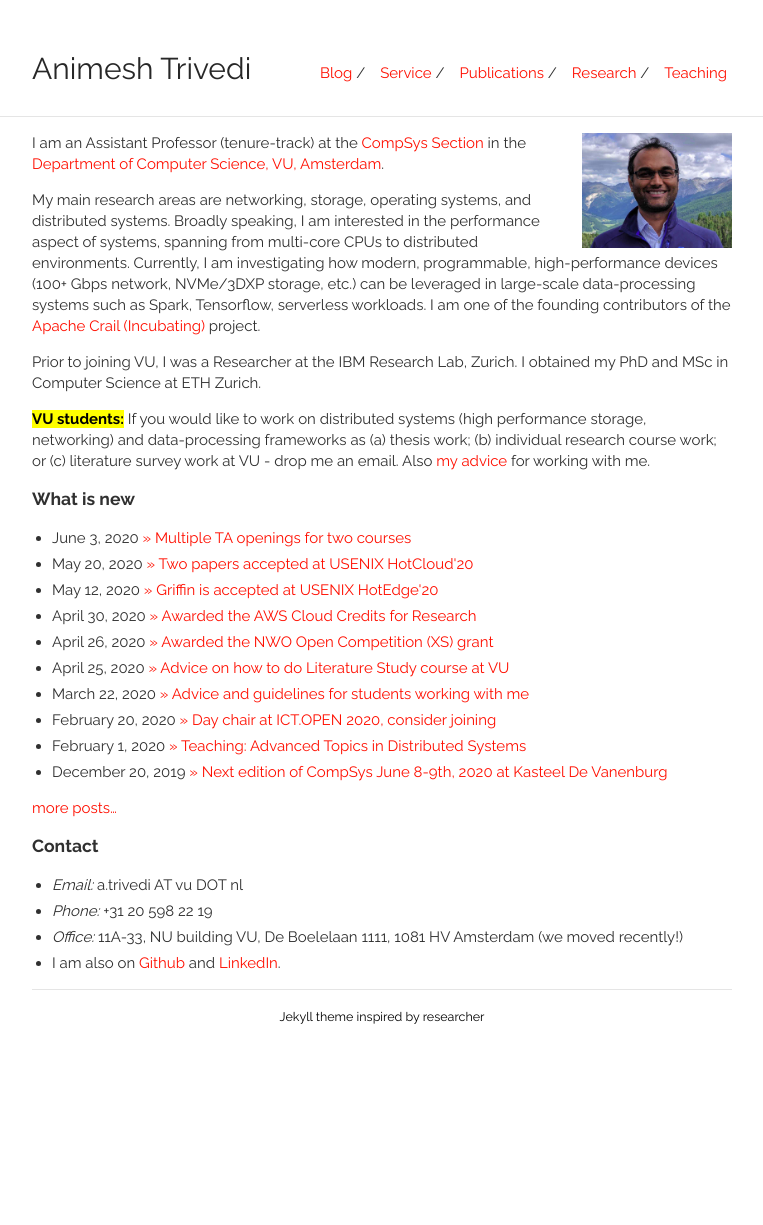
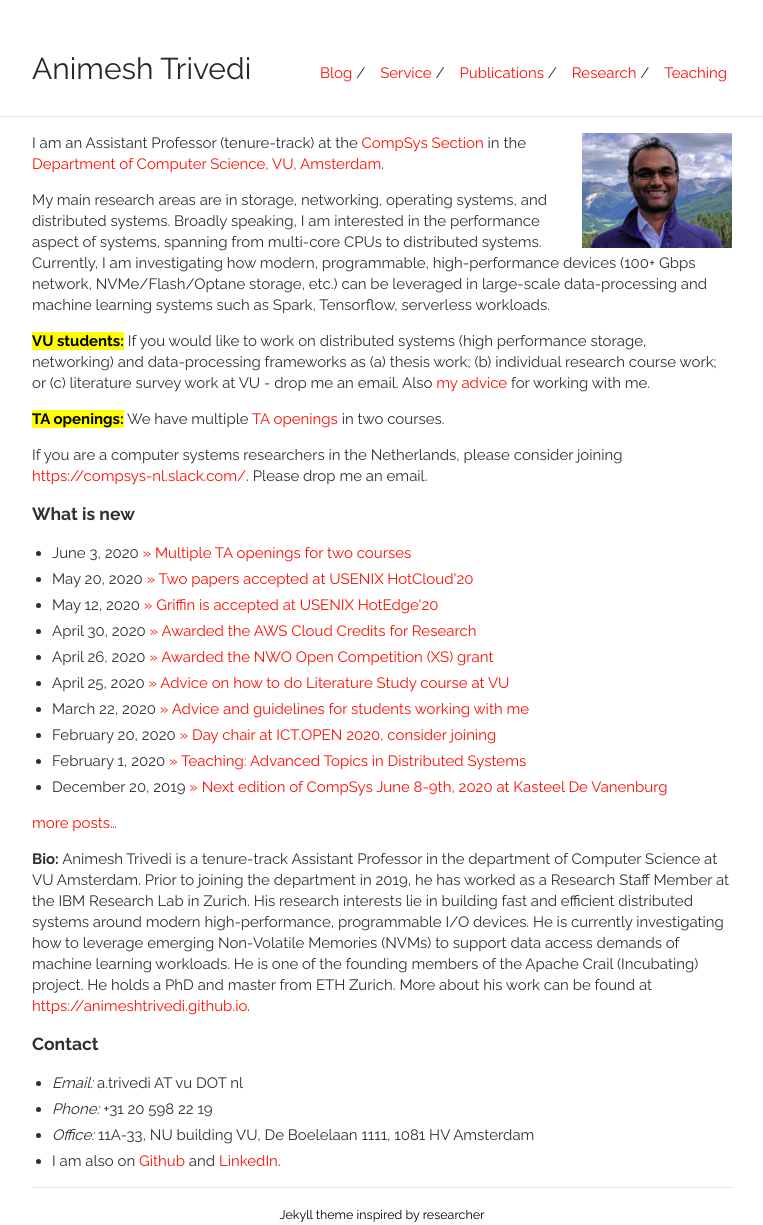
Before and after one commit to animeshtrivedi/animeshtrivedi.github.io, a Jekyll site: the page built from index.md, in a window 1280 px wide. Shown: the whole page, without its empty margins (258-1021 px from the left). Built offline with Jekyll 4.4.1, drawn with Linux system fonts in a browser that asks for light colours; before the commit the page ends 1027 px from its top, so only the background shows below that.

Commit message:
clean up and TA opening
Signed-off-by: Animesh Trivedi <atrivedi@apache.org>

```diff
--- a/index.md
+++ b/index.md
@@ -10,12 +10,19 @@ style="float:right;width:25%;max-width:150px;margin-left:15px;"/></a>
 
 I am an Assistant Professor (tenure-track) at the [CompSys Section](https://www.vucompsys.net/) in the [Department of Computer Science, VU, Amsterdam](https://www.cs.vu.nl/en/index.aspx).
 
-My main research areas are networking, storage, operating systems, and distributed systems. Broadly speaking, I am interested in the performance aspect of systems, spanning from multi-core CPUs to distributed environments. Currently, I am investigating how modern, programmable, high-performance devices (100+ Gbps network, NVMe/3DXP storage, etc.) can be leveraged in large-scale data-processing systems such as Spark, Tensorflow, serverless workloads. I am one of the founding contributors of the [Apache Crail (Incubating)](https://crail.incubator.apache.org/) project.
+My main research areas are in storage, networking, operating systems, and distributed systems. Broadly speaking, I am interested in the performance aspect of systems, spanning from multi-core CPUs to distributed systems. Currently, I am investigating how modern, programmable, high-performance devices (100+ Gbps network, NVMe/Flash/Optane storage, etc.) can be leveraged in large-scale data-processing and machine learning systems such as Spark, Tensorflow, serverless workloads.
 
+<!-- I am one of the founding contributors of the [Apache Crail (Incubating)](https://crail.incubator.apache.org/) project. Prior to joining VU, I was a Researcher at the IBM Research Lab, Zurich. I obtained my PhD and MSc in Computer Science at ETH Zurich.
 Prior to joining VU, I was a Researcher at the IBM Research Lab, Zurich. I obtained my PhD and MSc in Computer Science at ETH Zurich.
-<!-- finished my PhD in Computer Science at ETH Zurich under the supervision of Prof. Thomas Gross.-->
+finished my PhD in Computer Science at ETH Zurich under the supervision of Prof. Thomas Gross.-->
 
 <mark><b>VU students:</b></mark> If you would like to work on distributed systems (high performance storage, networking) and data-processing frameworks as (a) thesis work; (b) individual research course work; or (c) literature survey work at VU - drop me an email. Also [my advice](/advice/) for working with me.
+
+<mark><b>TA openings:</b></mark> We have multiple [TA openings](/ta-opennings/) in two courses.
+
+<!-- <mark><a href="{{ site.base }}/ta-openings/">TA openings</a></mark> -->
+
+If you are a computer systems researchers in the Netherlands, please consider joining [https://compsys-nl.slack.com/](https://compsys-nl.slack.com/). Please drop me an email.
 
 ### What is new
 <ul class="news list-unstyled">
@@ -38,8 +45,10 @@ Prior to joining VU, I was a Researcher at the IBM Research Lab, Zurich. I obtai
 <p><a href="{{ site.base }}/news/">more posts&hellip;</a></p>
 {% endif %}
 
+**Bio:** Animesh Trivedi is a tenure-track Assistant Professor in the department of Computer Science at VU Amsterdam. Prior to joining the department in 2019, he has worked as a Research Staff Member at the IBM Research Lab in Zurich. His research interests lie in building fast and efficient distributed systems around modern high-performance, programmable I/O devices. He is currently investigating how to leverage emerging Non-Volatile Memories (NVMs) to support data access demands of machine learning workloads. He is one of the founding members of the Apache Crail (Incubating) project. He holds a PhD and master from ETH Zurich. More about his work can be found at [https://animeshtrivedi.github.io](https://animeshtrivedi.github.io).
+
 ### Contact
   * *Email:* a.trivedi AT vu DOT nl
   * *Phone:* +31 20 598 22 19
-  * *Office:* 11A-33, NU building VU, De Boelelaan 1111, 1081 HV Amsterdam (we moved recently!)
+  * *Office:* 11A-33, NU building VU, De Boelelaan 1111, 1081 HV Amsterdam
   * I am also on [Github](https://github.com/animeshtrivedi) and [LinkedIn](https://ch.linkedin.com/in/animesh-trivedi-5407aa2).
```
